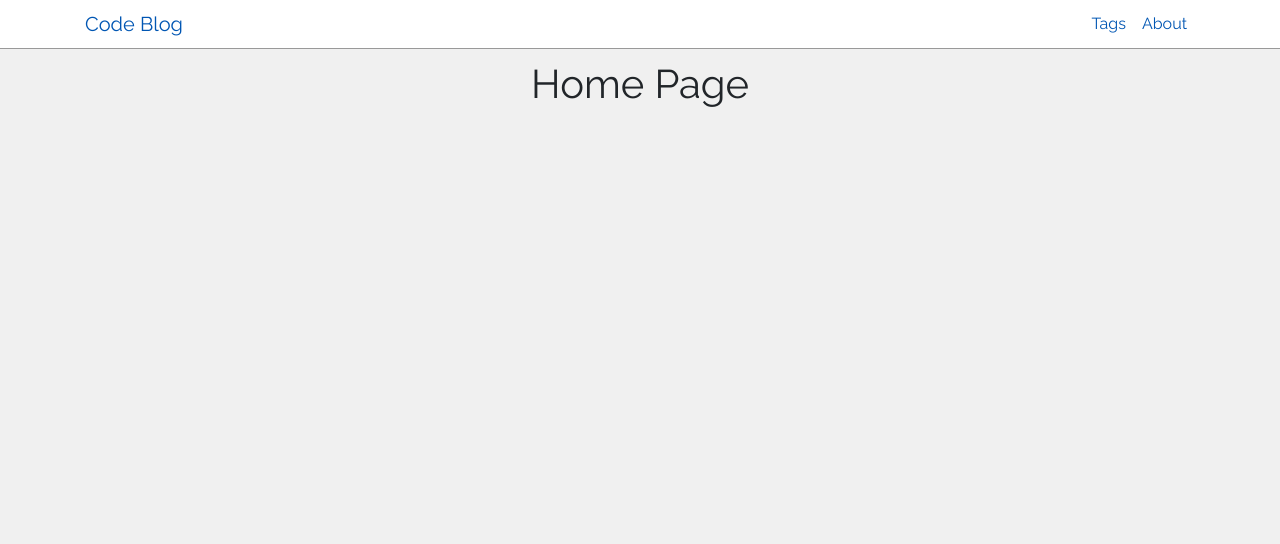
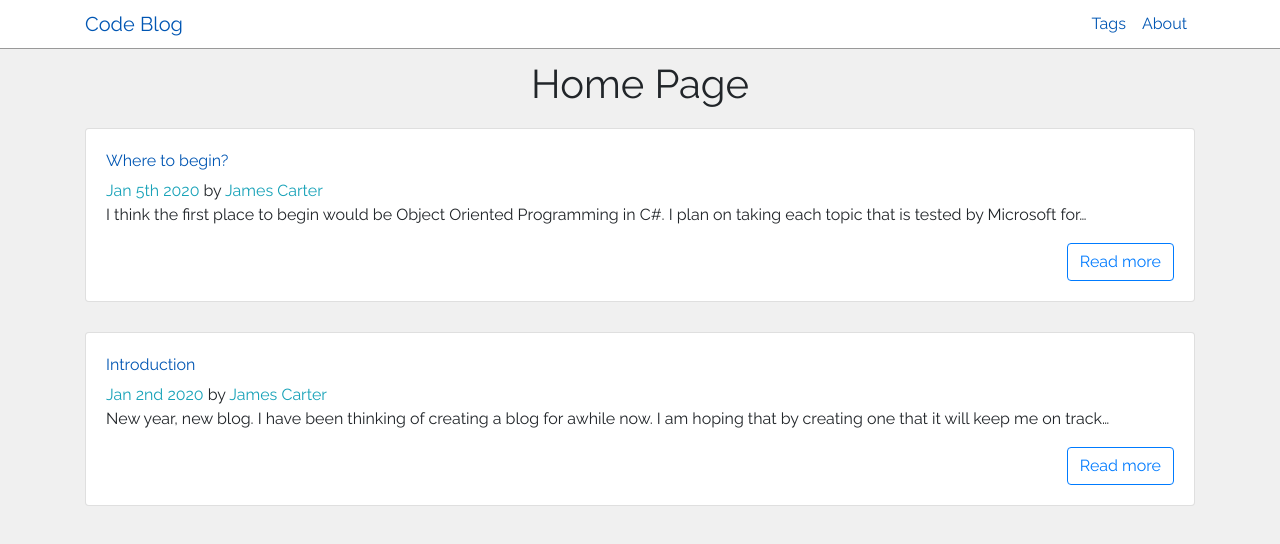
Before and after one commit to jlowellc/Blog, a Gatsby site: page / in a window 1280 px wide. Built offline with nearby package versions, Linux system fonts and the light colour scheme; Gatsby itself is replaced by a stand-in of ours.

Commit message:
Creating fetching posts

```diff
--- a/gatsby-config.js
+++ b/gatsby-config.js
@@ -8,11 +8,19 @@ module.exports = {
     `gatsby-plugin-react-helmet`,
     `gatsby-plugin-sass`,
     `gatsby-plugin-catch-links`,
+    `gatsby-transformer-remark`,
     {
       resolve: `gatsby-source-filesystem`,
       options: {
         name: `images`,
         path: `${__dirname}/src/images`,
+      },
+    },
+    {
+      resolve: `gatsby-source-filesystem`,
+      options: {
+        name: `images`,
+        path: `${__dirname}/src/pages`,
       },
     },
     `gatsby-transformer-sharp`,
--- a/package.json
+++ b/package.json
@@ -15,6 +15,7 @@
     "gatsby-plugin-sass": "^2.1.29",
     "gatsby-plugin-sharp": "^2.4.5",
     "gatsby-source-filesystem": "^2.1.48",
+    "gatsby-transformer-remark": "^2.6.53",
     "gatsby-transformer-sharp": "^2.3.14",
     "node-sass": "^4.13.1",
     "prop-types": "^15.7.2",
--- /dev/null
+++ b/src/components/Post.js
@@ -0,0 +1,25 @@
+import React from "react"
+import { Link } from "gatsby"
+import { Card, CardTitle, CardText, CardSubtitle, CardBody } from "reactstrap"
+
+const Post = ({ title, author, date, path, body }) => {
+  return (
+    <Card>
+      <CardBody>
+        <CardTitle>
+          <Link to={path}>{title}</Link>
+        </CardTitle>
+        <CardSubtitle>
+          <span className="text-info">{date}</span> by{" "}
+          <span className="text-info">{author}</span>
+        </CardSubtitle>
+        <CardText>{body}</CardText>
+        <Link to={path} className="btn btn-outline-primary float-right">
+          Read more
+        </Link>
+      </CardBody>
+    </Card>
+  )
+}
+
+export default Post
--- a/src/pages/index.js
+++ b/src/pages/index.js
@@ -1,14 +1,52 @@
 import React from "react"
-//import { Link } from "gatsby"
 
 import Layout from "../components/layout"
 import SEO from "../components/seo"
+import { graphql, StaticQuery } from "gatsby"
+import Post from "../components/Post"
 
 const IndexPage = () => (
   <Layout>
     <SEO title="Home" />
     <h1>Home Page</h1>
+    <StaticQuery
+      query={indexQuery}
+      render={data => {
+        return (
+          <div>
+            {data.allMarkdownRemark.edges.map(({ node }) => (
+              <Post
+                title={node.frontmatter.title}
+                author={node.frontmatter.author}
+                date={node.frontmatter.date}
+                path={node.frontmatter.path}
+                body={node.excerpt}
+              />
+            ))}
+          </div>
+        )
+      }}
+    />
   </Layout>
 )
 
+const indexQuery = graphql`
+  query MyQuery {
+    allMarkdownRemark(sort: { fields: [frontmatter___date], order: DESC }) {
+      edges {
+        node {
+          id
+          frontmatter {
+            title
+            date(formatString: "MMM Do YYYY")
+            author
+            path
+          }
+          excerpt
+        }
+      }
+    }
+  }
+`
+
 export default IndexPage
--- /dev/null
+++ b/src/pages/posts/001.md
@@ -0,0 +1,8 @@
+---
+title: "Introduction"
+date: 2020-01-02 14:00:00
+author: "James Carter"
+path: "/001"
+---
+
+New year, new blog. I have been thinking of creating a blog for awhile now. I am hoping that by creating one that it will keep me on track to accomplishing some goals related to learning as well as building. I've always heard that if you can teach a topic, then you know the topic. As I begin to start taking more complex certification exams, I am sure that being able to write a blog post explaining a topic will ensure that I know the topic. This will hopefully guide me in knowing when I am ready to take the exams.
--- /dev/null
+++ b/src/pages/posts/002.md
@@ -0,0 +1,8 @@
+---
+title: "Where to begin?"
+date: 2020-01-05 14:00:00
+author: "James Carter"
+path: "/002"
+---
+
+I think the first place to begin would be Object Oriented Programming in C#. I plan on taking each topic that is tested by Microsoft for the C# exam and writing a teaching blog about it. Some topics may be combined with others into a single blog post. However, I will let the material dictate the direction I go.
```
Also changed, not shown: 1 other file.
